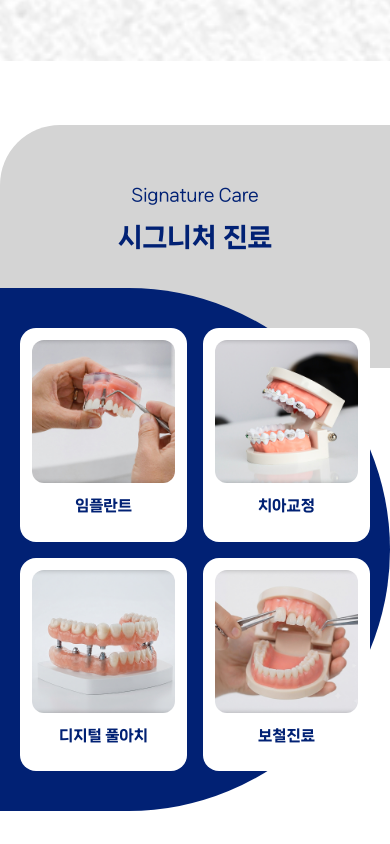
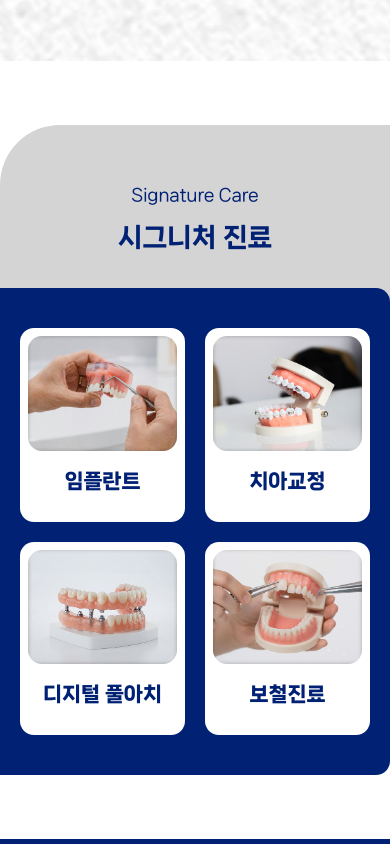
Before and after one commit to BIOADDLAB/yonsei-jin-dental, a Next.js app: page / in a window 390 px wide. Shown: the part 3480-4324 px from the top of the page. Built offline with nearby package versions, Linux system fonts and the light colour scheme.

Commit message:
feat: 시그니처 섹션 구현 및 반응형 대응

```diff
--- a/components/sections/SignatureCare.tsx
+++ b/components/sections/SignatureCare.tsx
@@ -6,28 +6,27 @@ import SectionTitle from '@/components/ui/SectionTitle';
 export default function SignatureCare() {
     return (
         <section id="signature" className="bg-white py-16 md:py-20" aria-labelledby="signature-title">
-            {/* 상단 패널. 오른쪽 끝까지 붙고 좌상단만 라운드 */}
-            <div className="rounded-tl-[60px] bg-neutral-300 px-5 pb-28 pt-14 text-center md:rounded-tl-[120px] md:pb-36 md:pt-22.5 lg:ml-auto lg:w-[83%]">
+            <div className="ml-auto rounded-l-[60px] bg-neutral-300 px-5 pt-14 pb-28 text-center md:rounded-l-[240px] md:px-8 lg:h-[474px] lg:pt-[90px] lg:pr-[15.31%] lg:pb-0 lg:pl-0 lg:w-[84.69%]">
                 <SectionTitle eyebrow="Signature Care" title="시그니처 진료" />
             </div>
 
-            {/* 하단 패널. 왼쪽 끝에서 시작해 상단 패널 위로 겹친다 */}
-            <div className="-mt-20 rounded-r-full bg-primary py-10 md:-mt-28 md:py-14 lg:w-[84%]">
-                <ul className="grid grid-cols-2 gap-4 px-5 md:gap-6 md:px-8 lg:ml-[18%] lg:grid-cols-4 lg:pr-8">
+            <div className="-mt-20 flex items-center rounded-r-[14px] bg-primary py-10 md:-mt-28 md:rounded-r-[240px] md:py-14 lg:-mt-[233px] lg:h-[474px] lg:w-[84.69%] lg:py-0">
+                <div className="mx-auto w-full max-w-site px-5 md:px-8 lg:mx-0 lg:max-w-none lg:pr-0 lg:pl-[21.2%]">
+                    <ul className="grid grid-cols-2 gap-5 md:grid-cols-4 lg:w-[1068px]">
                         {SIGNATURE_CARE.map((item, index) => (
                             <li key={item.title}>
                                 <Reveal kind="up" delay={index * 0.08}>
-                                <article className="rounded-2xl bg-white p-3 transition hover:bg-accent-soft">
-                                    <div className="relative aspect-square w-full overflow-hidden rounded-xl">
+                                    <article className="rounded-[14px] bg-white p-2 transition-colors hover:bg-accent-soft">
+                                        <div className="relative aspect-[236/181] w-full overflow-hidden rounded-[14px]">
                                             <Image
                                                 src={item.image}
                                                 alt={`연세진치과 ${item.title} 진료 이미지`}
                                                 fill
-                                            sizes="(max-width: 768px) 50vw, 20vw"
+                                                sizes="(max-width: 768px) 50vw, 252px"
                                                 className="object-cover"
                                             />
                                         </div>
-                                    <h3 className="py-3 text-center text-small font-extrabold text-primary">
+                                        <h3 className="pt-[15px] pb-[18px] text-center text-subheading font-black text-primary">
                                             {item.title}
                                         </h3>
                                     </article>
@@ -36,6 +35,7 @@ export default function SignatureCare() {
                         ))}
                     </ul>
                 </div>
+            </div>
         </section>
     );
 }
```
Lines whose indentation alone changed are shown as unchanged.
